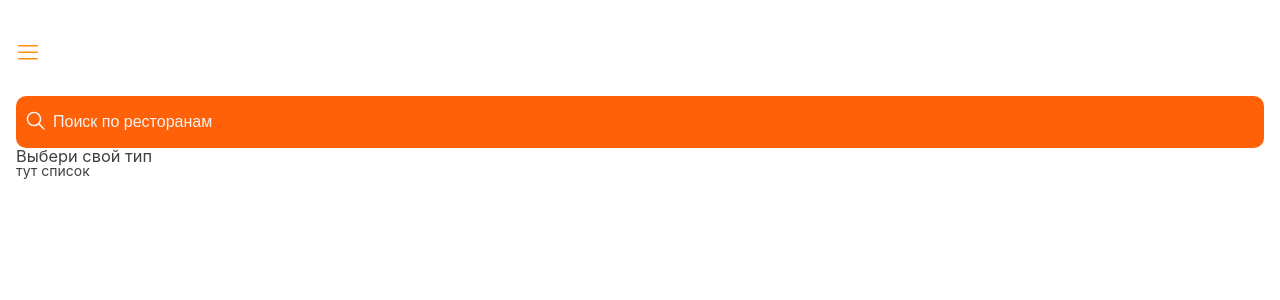
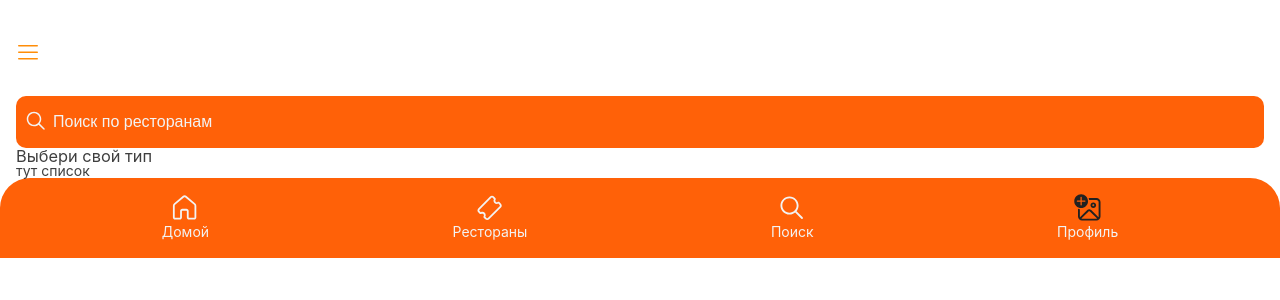
Before and after one commit to Lugzan151892/restaurant-picker, a Vue app: page / in a window 1280 px wide. Shown: the top 300 px of the page. Built offline with nearby package versions, Linux system fonts and the light colour scheme.

Commit message:
footer: added footer component

```diff
--- a/src/App.vue
+++ b/src/App.vue
@@ -12,9 +12,21 @@
 	<main>
 		<RouterView />
 	</main>
-	<footer></footer>
+	<footer>
+		<RouterView
+			name="footer"
+			v-slot="{ Component }"
+		>
+			<component
+				v-if="Component"
+				:is="Component"
+			/>
+			<FooterComponent v-else />
+		</RouterView>
+	</footer>
 </template>
 
 <script setup lang="ts">
 import HeaderComponent from '@/components/header/HeaderComponent.vue';
+import FooterComponent from '@/components/footer/FooterComponent.vue';
 </script>
--- a/src/assets/base.css
+++ b/src/assets/base.css
@@ -44,7 +44,6 @@
 }
 
 body {
-	min-height: 100vh;
 	color: var(--color-text);
 	background: var(--color-background);
 	transition:
@@ -68,9 +67,10 @@ body {
 	text-rendering: optimizeLegibility;
 	-webkit-font-smoothing: antialiased;
 	-moz-osx-font-smoothing: grayscale;
+	overflow: hidden;
 }
 
 main {
 	max-width: 1280px;
-	height: inherit;
+	min-height: 100%;
 }
--- a/src/assets/main.css
+++ b/src/assets/main.css
@@ -6,7 +6,7 @@
 	max-width: 1280px;
 	margin: 0 auto;
 	font-weight: normal;
-	height: 100vh;
+	height: 100%;
 }
 
 * {
--- /dev/null
+++ b/src/components/footer/FooterComponent.vue
@@ -0,0 +1,63 @@
+<template>
+	<div
+		class="r-wp-100 r-h-80 r-px-40 r-py-15"
+		:class="$style[className]"
+	>
+		<div
+			class="r-grid"
+			:class="$style[`${className}-wrapper`]"
+		>
+			<FooterMenuItem
+				v-for="item in footerMenuList"
+				:key="item.id"
+				:text="item.text"
+				:image="item.icon"
+			/>
+		</div>
+	</div>
+</template>
+<script lang="ts" setup>
+import FooterMenuItem from '@/components/footer/components/FooterMenuItem.vue';
+import home from '@/assets/icons/home.svg';
+import search from '@/assets/icons/search.svg';
+import ticket from '@/assets/icons/ticket.svg';
+import noImage from '@/assets/icons/no-image.svg';
+
+const className = 'footer-component';
+
+const footerMenuList = [
+	{
+		id: 1,
+		text: 'Домой',
+		icon: home,
+	},
+	{
+		id: 2,
+		text: 'Рестораны',
+		icon: ticket,
+	},
+	{
+		id: 3,
+		text: 'Поиск',
+		icon: search,
+	},
+	{
+		id: 4,
+		text: 'Профиль',
+		icon: noImage,
+	},
+];
+</script>
+<style lang="scss" module>
+$component: 'footer-component';
+
+.#{$component} {
+	border-radius: 30px 30px 0 0;
+	background-color: var(--main-color);
+
+	&-wrapper {
+		align-items: center;
+		grid-auto-flow: column;
+	}
+}
+</style>
--- /dev/null
+++ b/src/components/footer/components/FooterMenuItem.vue
@@ -0,0 +1,32 @@
+<template>
+	<div
+		class="r-grid"
+		:class="$style[className]"
+	>
+		<img
+			class="r-h-30 r-w-30 r-mb-2"
+			:src="image"
+			alt="Icon"
+		/>
+		<p :class="$style[`${className}-text`]">{{ text }}</p>
+	</div>
+</template>
+<script lang="ts" setup>
+const className = 'footer-menu-item';
+defineProps<{
+	text?: string;
+	image: string;
+}>();
+</script>
+<style lang="scss" module>
+$component: footer-menu-item;
+
+.#{$component} {
+	grid-template-rows: min-content min-content;
+	justify-items: center;
+
+	&-text {
+		color: var(--main-white);
+	}
+}
+</style>
```
Also changed, not shown: src/assets/icons/home.svg (added), src/assets/icons/ticket.svg (added).
